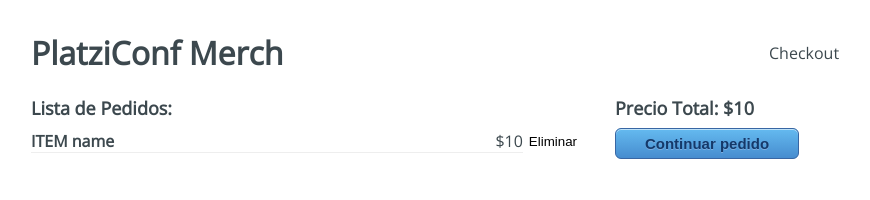
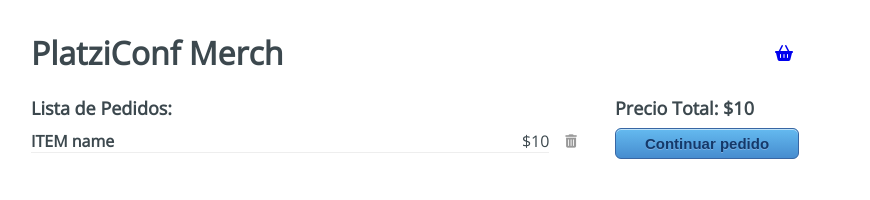
Before and after one commit to andresfgp/e-commerce-react, a React (Create React App) app: page /checkout in a window 1280 px wide. Shown: the top 200 px of the page, without its empty margins (225-1095 px from the left). Built offline with nearby package versions, Linux system fonts and the light colour scheme.

Commit message:
add icons

```diff
--- a/public/index.html
+++ b/public/index.html
@@ -25,6 +25,7 @@
       Learn how to configure a non-root public URL by running `npm run build`.
     -->
     <title>React App</title>
+    <script src="https://kit.fontawesome.com/c9bef2a8e9.js" crossorigin="anonymous"></script>
   </head>
   <body>
     <noscript>You need to enable JavaScript to run this app.</noscript>
--- a/src/components/header/Header.jsx
+++ b/src/components/header/Header.jsx
@@ -1,4 +1,5 @@
 import React from 'react';
+import { Link } from 'react-router-dom';
 import './Header.scss';
 
 export const Header = () => {
@@ -6,7 +7,9 @@
     <div className="Header">
       <h1 className="Header-title">PlatziConf Merch</h1>
       <div className="Header-checkout">
-        Checkout
+        <Link to="/checkout">
+          <i className="fas fa-shopping-basket" />
+        </Link>
       </div>
     </div>
   );
--- a/src/components/header/Header.scss
+++ b/src/components/header/Header.scss
@@ -9,4 +9,13 @@
     width: 30px;
     margin: 0 0 0 0.5em;
   }
+  .Header-alert {
+    color: #33b13a;
+    font-size: 14px;
+    margin-left: 5px;
+  }
+  .Header a {
+    text-decoration: none;
+    color: #33b1ff;
+  }
 }
--- a/src/containers/checkout/Checkout.jsx
+++ b/src/containers/checkout/Checkout.jsx
@@ -1,4 +1,5 @@
 import React from 'react';
+import { Link } from 'react-router-dom';
 import './Checkout.scss';
 
 export const Checkout = () => {
@@ -11,12 +12,14 @@
             <h4>ITEM name</h4>
             <span>$10</span>
           </div>
-          <button type="button">Eliminar</button>
+          <button type="button"><i className='fas fa-trash-alt' /></button>
         </div>
       </div>
       <div className="Checkout-sidebar">
         <h3>Precio Total: $10</h3>
-        <button type="button">Continuar pedido</button>
+        <Link to="/checkout/information">
+          <button type="button">Continuar pedido</button>
+        </Link>
       </div>
     </div>
   );
```
